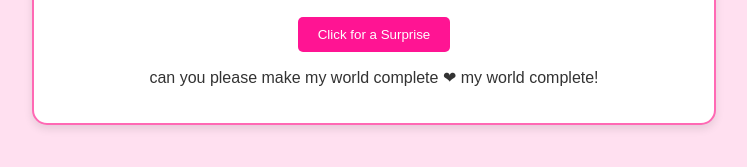
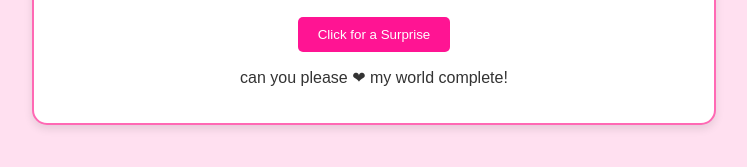
Before and after one commit to Junks-conteh/KANNY, a plain HTML site: page index.html in a window 1280 px wide. Both pictures are taken after a click on the button "Click for a Surprise". Shown: the part 485-652 px from the top of the page, without its empty margins (266-1013 px from the left). Drawn offline with Linux system fonts and the light colour scheme.

Commit message:
Update index.html

```diff
--- a/index.html
+++ b/index.html
@@ -15,7 +15,7 @@
             <img src="images/WhatsApp Image 2024-07-16 at 21.08.25_fa072076.jpg" alt="Memorable moment 2">
         </div>
         <button id="surpriseBtn">Click for a Surprise</button>
-        <p id="surpriseMessage" class="hidden">can you please make my world complete ❤ my world complete!</p>
+        <p id="surpriseMessage" class="hidden">can you please ❤ my world complete!</p>
     </div>
     <script src="scripts.js"></script>
 </body>
```
